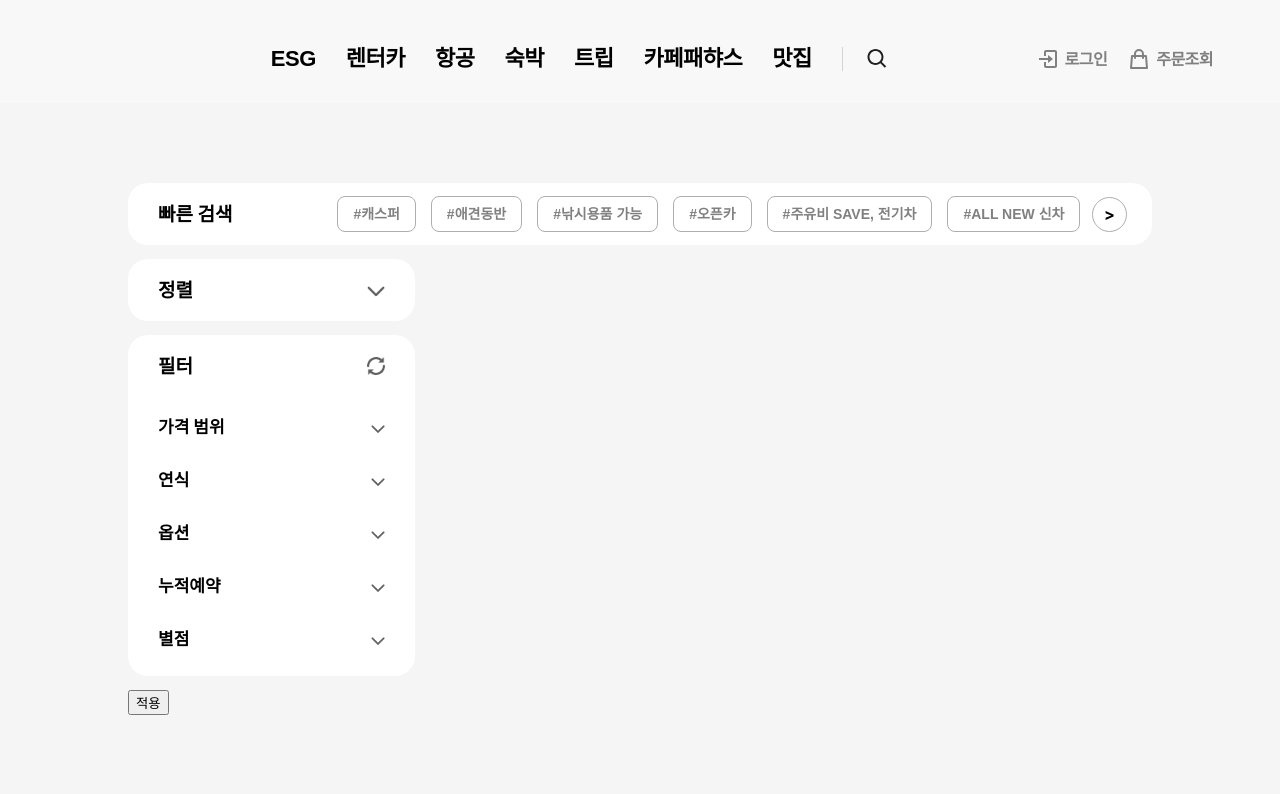
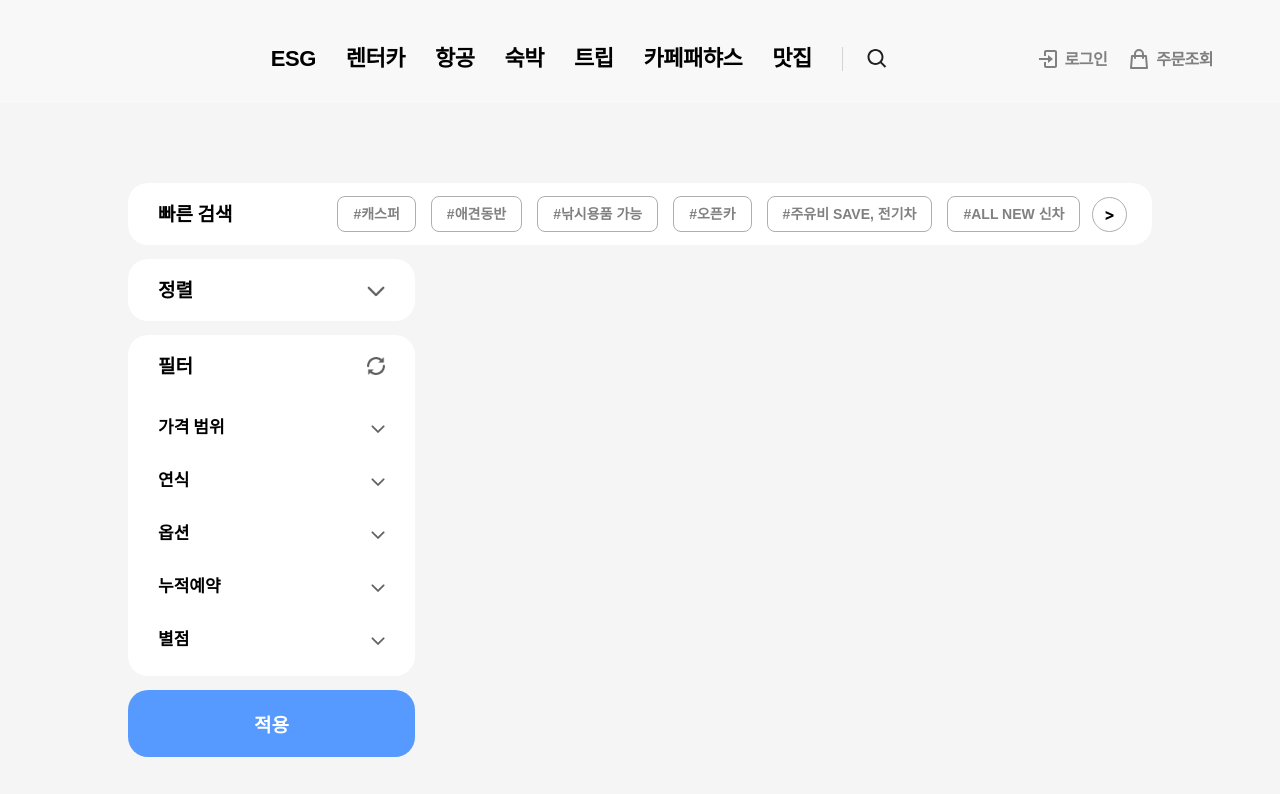
Before and after one commit to wecode-bootcamp-korea/justcode-6-2nd-team5-front, a React (Create React App) app: page /rentcar in a window 1280 px wide. Shown: the top 794 px of the page. Built offline with nearby package versions, Linux system fonts and the light colour scheme; a web font is replaced by a local one.

Commit message:
[Design] 사이드 필터바 적용버튼 CSS 완료

```diff
--- a/src/components/SideFilterBar/FilterBar/FilterBar.js
+++ b/src/components/SideFilterBar/FilterBar/FilterBar.js
@@ -204,7 +204,9 @@ function FilterBar(props) {
           </ul>
         }
       </div>
-      <button onClick={submit}>적용</button>
+      <button className="filter-submit-btn  rentcar-sfb-wrap" onClick={submit}>
+        적용
+      </button>
     </>
   );
 }
--- a/src/components/SideFilterBar/FilterBar/FilterBar.scss
+++ b/src/components/SideFilterBar/FilterBar/FilterBar.scss
@@ -24,3 +24,17 @@
     border-top: 1px dashed gray;
   }
 }
+
+.filter-submit-btn {
+  font-weight: bold;
+  font-size: var(--font-size-product-title);
+
+  width: 100%;
+
+  padding: 20px 30px;
+  border: 0;
+  border-radius: 20px;
+  color: #fff;
+  background-color: var(--color-bright-blue);
+  cursor: pointer;
+}
--- a/src/components/SideFilterBar/SideFilterBar.js
+++ b/src/components/SideFilterBar/SideFilterBar.js
@@ -1,4 +1,3 @@
-import { useEffect, useState } from "react";
 import "./SideFilterBar.scss";
 import SortOrderBar from "./SortOrderBar/SortOrderBar";
 import FilterBar from "./FilterBar/FilterBar";
```
